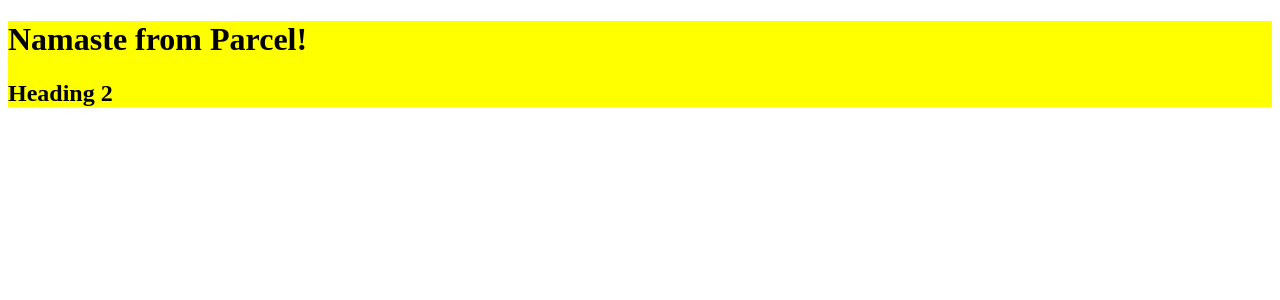
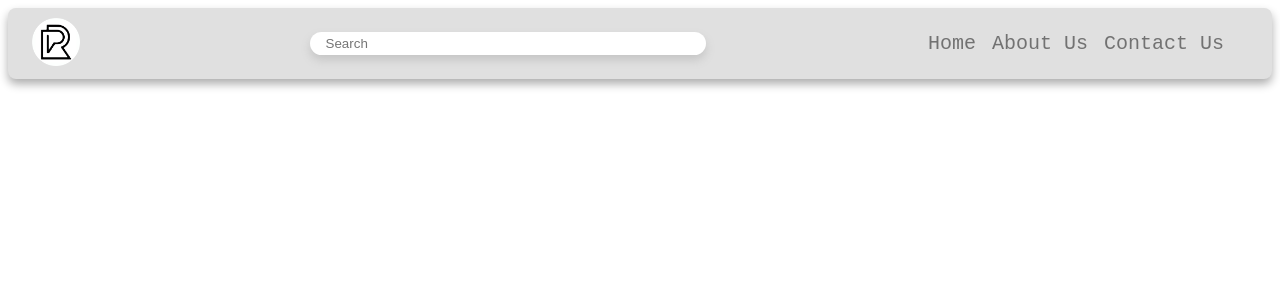
Before and after one commit to prathameshramane/namaste-react-practice, a React (Vite) app: page / in a window 1280 px wide. Shown: the top 300 px of the page. Built offline with nearby package versions, Linux system fonts and the light colour scheme.

Commit message:
Lecture 3 Laying foundation

```diff
--- a/App.css
+++ b/App.css
@@ -1,3 +1,49 @@
 #container {
-    background-color: yellow;
+  background-color: yellow;
 }
+
+.navbar {
+  display: flex;
+  justify-content: space-between;
+  align-items: center;
+  padding: 0.5rem 1.5rem;
+  background-color: #e0e0e0;
+  border-radius: 0.5rem;
+  box-shadow: 0px 5px 10px #adadad;
+}
+
+.navlogo {
+    width: 3rem;
+}
+
+.navlogo img {
+    width: 100%;
+    height: auto;
+}
+
+.navlinks {
+    list-style: none;
+    display: flex;
+    column-gap: 1rem;
+    padding: 0rem 1.5rem;
+    align-items: center;
+}
+
+.navlinks li a {
+    text-decoration: none;
+    color: #727272;
+    font-size: 1.25rem;
+    font-family: monospace
+}
+
+.search-bar-container {
+    width: 30%;
+}
+
+.search-bar-container input {
+    width: 100%;
+    border: 0px;
+    padding: 0.25rem 1rem;
+    border-radius: 1rem;
+    box-shadow: 0px 5px 10px #c5c5c5;
+}
--- a/App.js
+++ b/App.js
@@ -1,11 +1,62 @@
 import React from "react";
 import ReactDOM from "react-dom/client";
 
-const heading = React.createElement("h1", {}, "Namaste from Parcel!");
-const heading2 = React.createElement("h2", {}, "Heading 2");
-const container = React.createElement("div", { id: "container" }, [
-  heading,
-  heading2,
-]);
+import logo from "./assets/Portfolio Logo Circle.png";
+
+const containerUsingCreateElement = React.createElement(
+  "div",
+  { id: "container", className: "title" },
+  [
+    React.createElement("h1", {}, "Heading from CE"),
+    React.createElement("h2", {}, "Heading 2 from CE"),
+    React.createElement("h3", {}, "Heading 3 from CE"),
+  ]
+);
+
+const containerUsingJSX = (
+  <div id="container" className="title">
+    <h1>Heading 1</h1>
+    <h2>Heading 2</h2>
+    <h3>Heading 3</h3>
+  </div>
+);
+
+const TitleComponent = () => <h1>Namaste Everyone!</h1>;
+
+const ContainerComponent = () => (
+  <div id="container" className="title">
+    <TitleComponent />
+    <h1 key="1">Heading 1 from FC</h1>
+    <h2 key="2">Heading 2 from FC</h2>
+    <h3 key="3">Heading 3 from FC</h3>
+  </div>
+);
+
+const HeaderLink = ({ name }) => (
+  <li>
+    <a href="#">{name}</a>
+  </li>
+);
+
+const SearchBar = () => (
+  <div className="search-bar-container">
+    <input type="text" placeholder="Search" />
+  </div>
+)
+
+const NavBarComponent = () => (
+  <div className="navbar">
+    <div className="navlogo">
+      <img src={logo} alt="logo" />
+    </div>
+    <SearchBar />
+    <ul className="navlinks">
+      <HeaderLink name="Home" />
+      <HeaderLink name="About Us" />
+      <HeaderLink name="Contact Us" />
+    </ul>
+  </div>
+);
+
 const root = ReactDOM.createRoot(document.getElementById("root"));
-root.render(container);
+root.render(<NavBarComponent />);
--- a/package.json
+++ b/package.json
@@ -11,6 +11,8 @@
   "author": "Prathamesh Ramane",
   "license": "ISC",
   "devDependencies": {
+    "@babel/core": "^7.23.9",
+    "babel-plugin-transform-remove-console": "^6.9.4",
     "parcel": "^2.11.0",
     "process": "^0.11.10"
   },
@@ -18,7 +20,7 @@
     "react": "^18.2.0",
     "react-dom": "^18.2.0"
   },
-  "browserlist": [
+  "browserslist": [
     "last 4 versions"
   ]
- }
+}
```
Also changed, not shown: .babelrc (added), assets/Portfolio Logo Circle.png (added), 1 other file (tests, documents, lock files or other folders).
